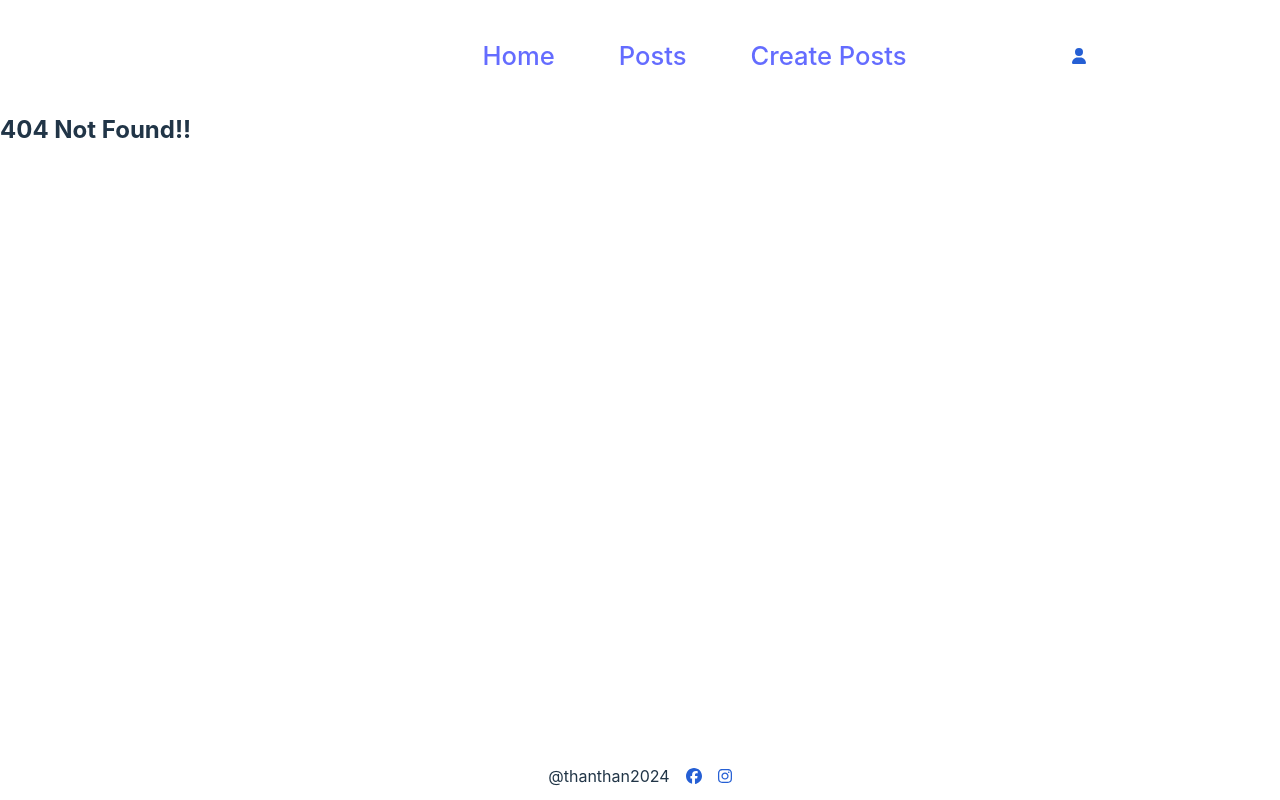
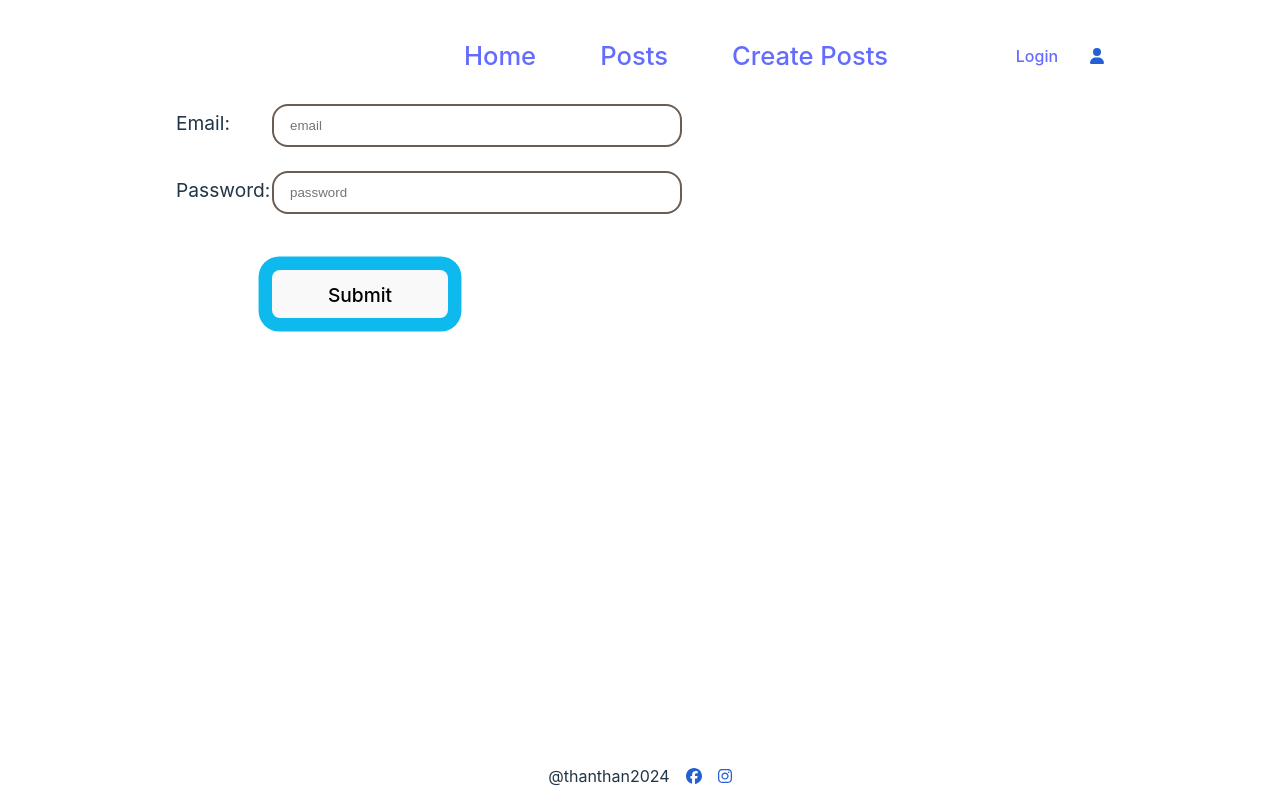
Before and after one commit to than2042/database-superbase, a React (Vite) app in the folder client/: page /login in a window 1280 px wide. Before the commit this address had no page. Built offline with nearby package versions, Linux system fonts and the light colour scheme.

Commit message:
add login page

```diff
--- a/client/src/App.jsx
+++ b/client/src/App.jsx
@@ -1,9 +1,9 @@
 import { Routes, Route } from "react-router-dom";
-// import About from "./pages/about/About";
 import AddPost from "./pages/addpost/AddPost";
 import Header from "./components/header/Header";
 import Home from "./pages/home/Home";
 import Footer from "./components/footer/Footer";
+import Login from "./pages/login/Login";
 import NotFound from "./pages/NotFound";
 import Post from "./pages/post/Post";
 import User from "./pages/user/User";
@@ -16,10 +16,10 @@ const App = () => {
         <Header />
         <Routes>
           <Route path="/" element={<Home />} />
-          {/* <Route path="/about" element={<About />} /> */}
           <Route path="/posts" element={<Post />} />
           <Route path="/add-post" element={<AddPost />} />
           <Route path="/user" element={<User />} />
+          <Route path="/login" element={<Login />} />
           <Route path="*" element={<NotFound />} />
         </Routes>
         <Footer />
--- a/client/src/components/header/Header.css
+++ b/client/src/components/header/Header.css
@@ -16,6 +16,8 @@
 }
 
 .icon {
+  display: flex;
   align-self: center;
   margin-top: 2rem;
+  gap: 2rem;
 }
--- a/client/src/components/header/Header.jsx
+++ b/client/src/components/header/Header.jsx
@@ -10,11 +10,11 @@ const Header = () => {
       {/* <img className="logo" src="./images/logo.svg" alt="logo" /> */}
       <div className="linkContainer">
         <Link to="/">Home</Link>
-        {/* <Link to="/about">About</Link> */}
         <Link to="/posts">Posts</Link>
         <Link to="/add-post">Create Posts</Link>
       </div>
       <div className="icon">
+        <Link to="/login">Login</Link>
         <Link to="/user">
           <span>
             <FontAwesomeIcon icon={faUser} />
--- a/client/src/pages/about/About.jsx
+++ /dev/null
@@ -1,5 +0,0 @@
-const About = () => {
-  return <div className="container">this is about</div>;
-};
-
-export default About;
--- a/client/src/pages/addpost/AddPost.jsx
+++ b/client/src/pages/addpost/AddPost.jsx
@@ -26,8 +26,7 @@ const AddPost = () => {
   const handleChange = (e) => {
     setFromData({
       ...formData,
-      [e.target.name]:
-        e.target.value === "file" ? e.target.files[0] : e.target.value,
+      [e.target.name]: e.target.value,
     });
   };
   // reset form input
--- /dev/null
+++ b/client/src/pages/login/Login.jsx
@@ -0,0 +1,65 @@
+import { useState } from "react";
+import Form from "../../components/form/Form";
+import "./Login.css";
+
+const Login = () => {
+  const APIURL = "http://localhost:8080/login";
+  const [getUser, setGetUser] = useState([]);
+  const [formData, setFromData] = useState({
+    email: "",
+    password: "",
+  });
+
+  const fields = [
+    { id: 2, name: "email", label: "Email: " },
+    { id: 3, name: "password", label: "Password: " },
+  ];
+
+  const handleChange = (e) => {
+    setFromData({
+      ...formData,
+      [e.target.name]: e.target.value,
+    });
+  };
+
+  const handleSubmit = async () => {
+    try {
+      const response = await fetch(`${APIURL}`, {
+        method: "POST",
+        mode: "cors",
+        headers: {
+          "Content-Type": "application/json",
+        },
+        body: JSON.stringify(formData),
+      });
+
+      if (response.ok) {
+        const data = await response.json();
+        setGetUser([...getUser, data]);
+        console.log("User and posts:", data);
+      } else {
+        console.error("Login failed");
+      }
+    } catch (error) {
+      console.error("Error during login:", error);
+    }
+  };
+
+  return (
+    <div>
+      <Form
+        handleSubmit={handleSubmit}
+        fields={fields}
+        btnText="Submit"
+        handleChange={handleChange}
+        className="formlabel"
+        defaultValue={{
+          email: "",
+          password: "",
+        }} // default value to reset form input after submit
+      />
+    </div>
+  );
+};
+
+export default Login;
```
Also changed, not shown: client/src/pages/user/Users.jsx (added, +103 -0 lines), client/src/pages/login/Login.css (added), 1 other file (tests, documents, lock files or other folders).
